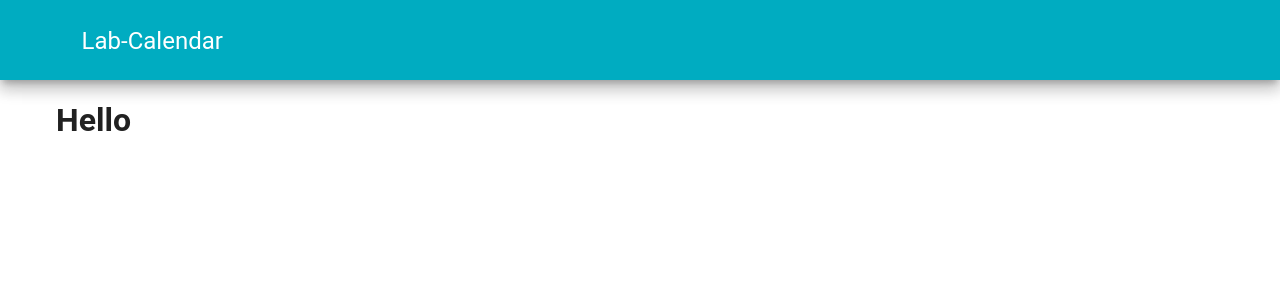
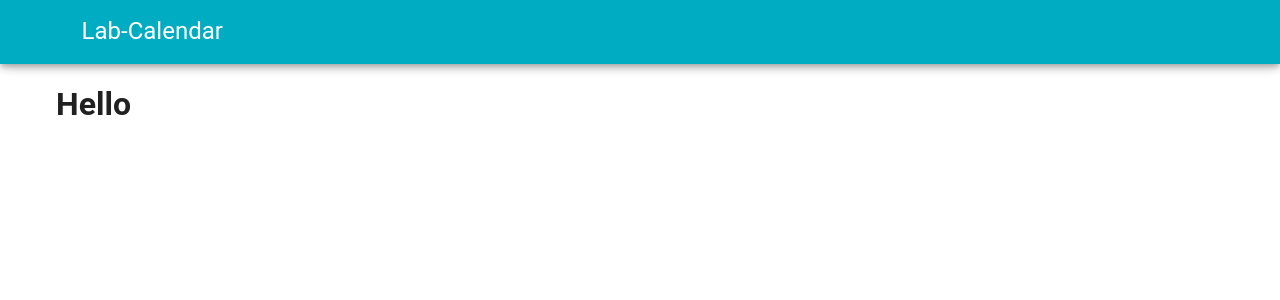
Before and after one commit to tori-ebi-tempura/lab-calendar, a Nuxt app in the folder frontend/: page / in a window 1280 px wide. Shown: the top 300 px of the page. Built offline with nearby package versions, Linux system fonts and the light colour scheme.

Commit message:
ヘッダーのサイズを調整

```diff
--- a/frontend/layouts/default.vue
+++ b/frontend/layouts/default.vue
@@ -1,10 +1,10 @@
+<!-- eslint-disable vue/no-multiple-template-root -->
 <template>
   <v-app-bar
-    :elevation="10"
+    :elevation="5"
     color="cyan-darken-1"
-    height="80"
   >
-    <v-container class="fill-height d-flex align-center">
+    <v-container class="d-flex align-center">
       <v-app-bar-title>
         <v-btn
           variant="text"
```
